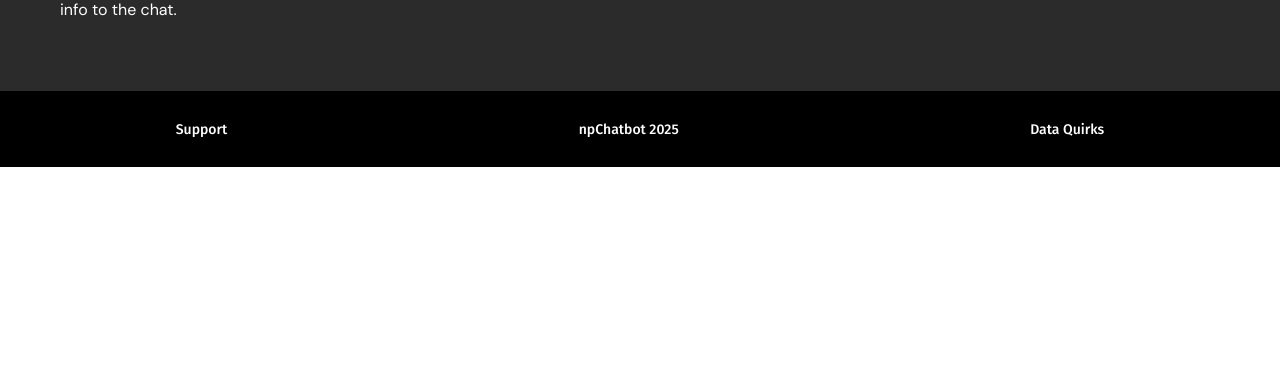
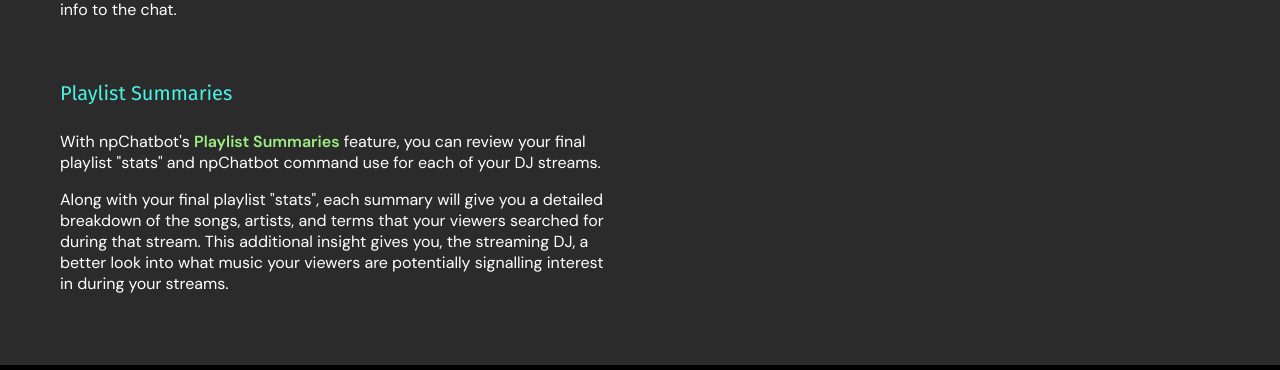
Before and after one commit to marcusmcb/np-chatbot-site, a React (Create React App) app: page /features in a window 1280 px wide. Shown: the part 2035-2405 px from the top of the page. Before the commit the page ends 2202 px from the top, so only its background shows below. Built offline with nearby package versions, Linux system fonts and the light colour scheme.

Commit message:
added playlist summaries detail to features page

```diff
--- a/src/pages/features/FeaturesPage.tsx
+++ b/src/pages/features/FeaturesPage.tsx
@@ -221,6 +221,25 @@ const FeaturesPage = (): JSX.Element => {
 					</p>
 				</div>
 			</div>
+			<div className='features-page-container'>
+				<div className='features-page-feature'>
+					<div className='features-page-subheader'>Playlist Summaries</div>
+					<p>
+						With npChatbot's{' '}
+						<span className='highlighted-text'>Playlist Summaries</span>{' '}
+						feature, you can review your final playlist "stats" and npChatbot
+						command use for each of your DJ streams.
+					</p>
+					<p>
+						Along with your final playlist "stats", each summary will give you a
+						detailed breakdown of the songs, artists, and terms that your
+						viewers searched for during that stream. This additional insight
+						gives you, the streaming DJ, a better look into what music your
+						viewers are potentially signalling interest in during your streams.
+					</p>
+				</div>
+				<div className='features-page-feature'></div>
+			</div>
 		</div>
 	)
 }
```
